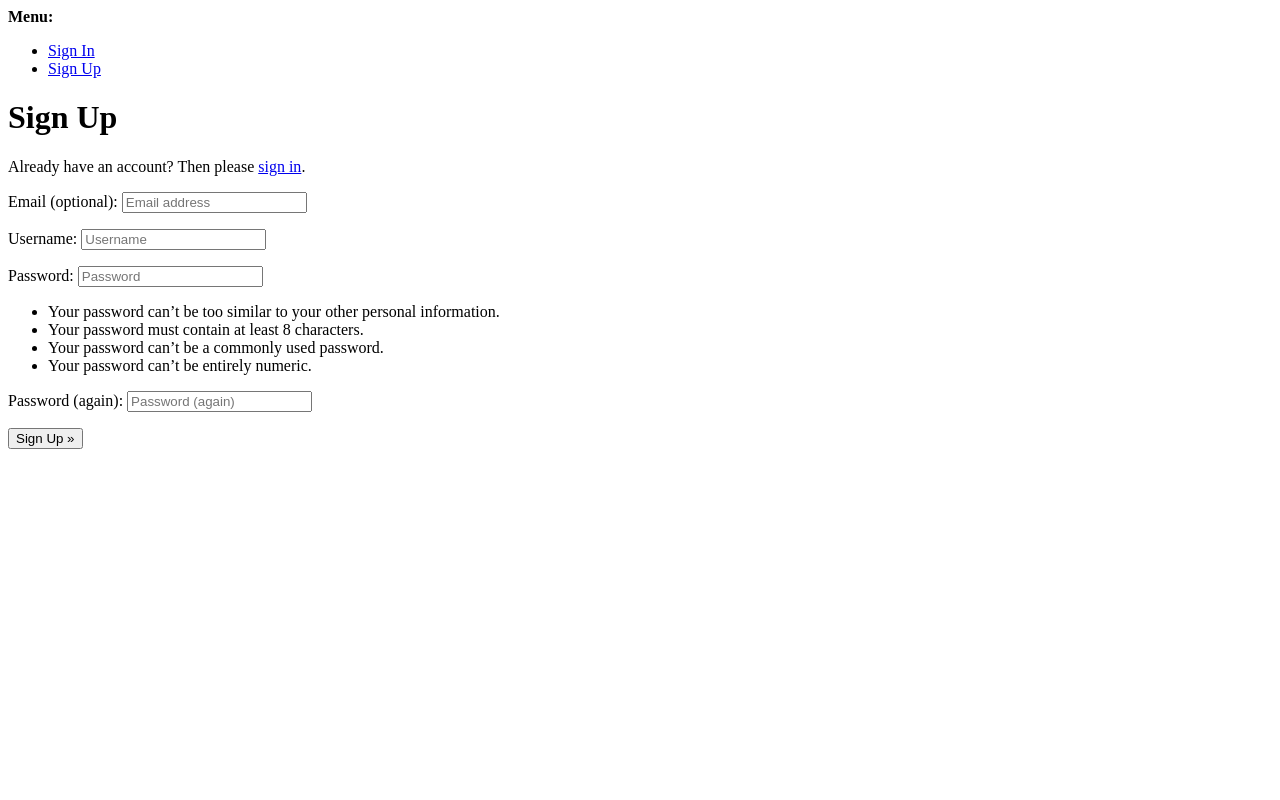
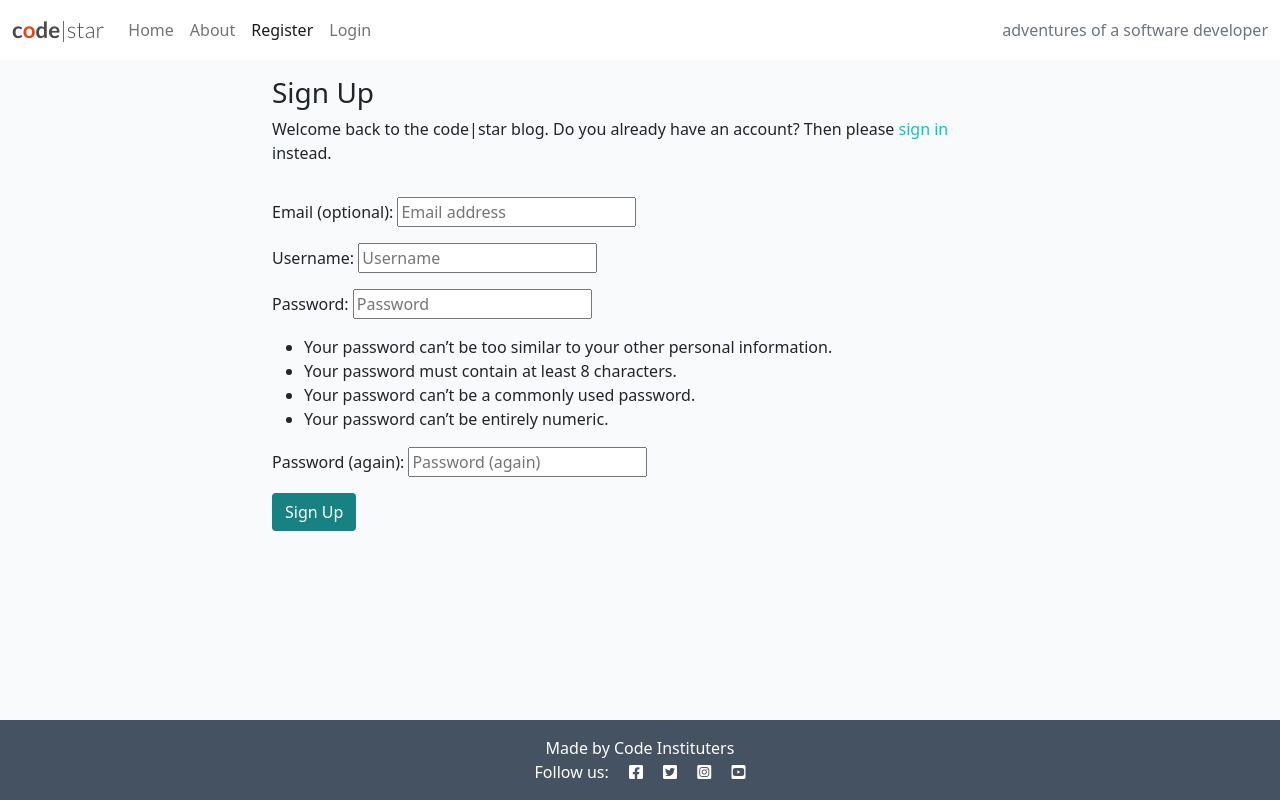
Before and after one commit to jfpaliga/django-blog, a Django app: a page that uses templates/account/signup.html in a window 1280 px wide. Run offline with Django 4.2, Linux system fonts and the light colour scheme.

Commit message:
Update account sign up page to match styling of the other pages

```diff
--- a/templates/account/signup.html
+++ b/templates/account/signup.html
@@ -1,21 +1,31 @@
-{% extends "account/base.html" %}
+{% extends "base.html" %}
 
 {% load i18n %}
 
 {% block head_title %}{% trans "Signup" %}{% endblock head_title %}
 
 {% block content %}
-<h1>{% trans "Sign Up" %}</h1>
 
-<p>{% blocktrans %}Already have an account? Then please <a href="{{ login_url }}">sign in</a>.{% endblocktrans %}</p>
+<div class="container">
+  <div class="row">
+    <div class="col-md-8 mt-3 offset-md-2">
+      <h3>{% trans "Sign Up" %}</h3>
 
+      <p>{% blocktrans %}Welcome back to the code|star blog. Do you already have an account? Then please <a class="link" href="{{ login_url }}">sign in</a> instead.{% endblocktrans %}</p>
+    </div>
+  </div>
+  <div class="row">
+    <div class="col-md-8 mt-3 offset-md-2">
       <form class="signup" id="signup_form" method="post" action="{% url 'account_signup' %}">
         {% csrf_token %}
         {{ form.as_p }}
         {% if redirect_field_value %}
         <input type="hidden" name="{{ redirect_field_name }}" value="{{ redirect_field_value }}" />
         {% endif %}
-  <button type="submit">{% trans "Sign Up" %} &raquo;</button>
+        <button class="btn btn-signup right" type="submit">{% trans "Sign Up" %}</button>
       </form>
+    </div>
+  </div>
+</div>
 
 {% endblock content %}
```
Also changed, not shown: templates/base.html (line endings or trailing spaces). Lines whose indentation alone changed are shown as unchanged.
